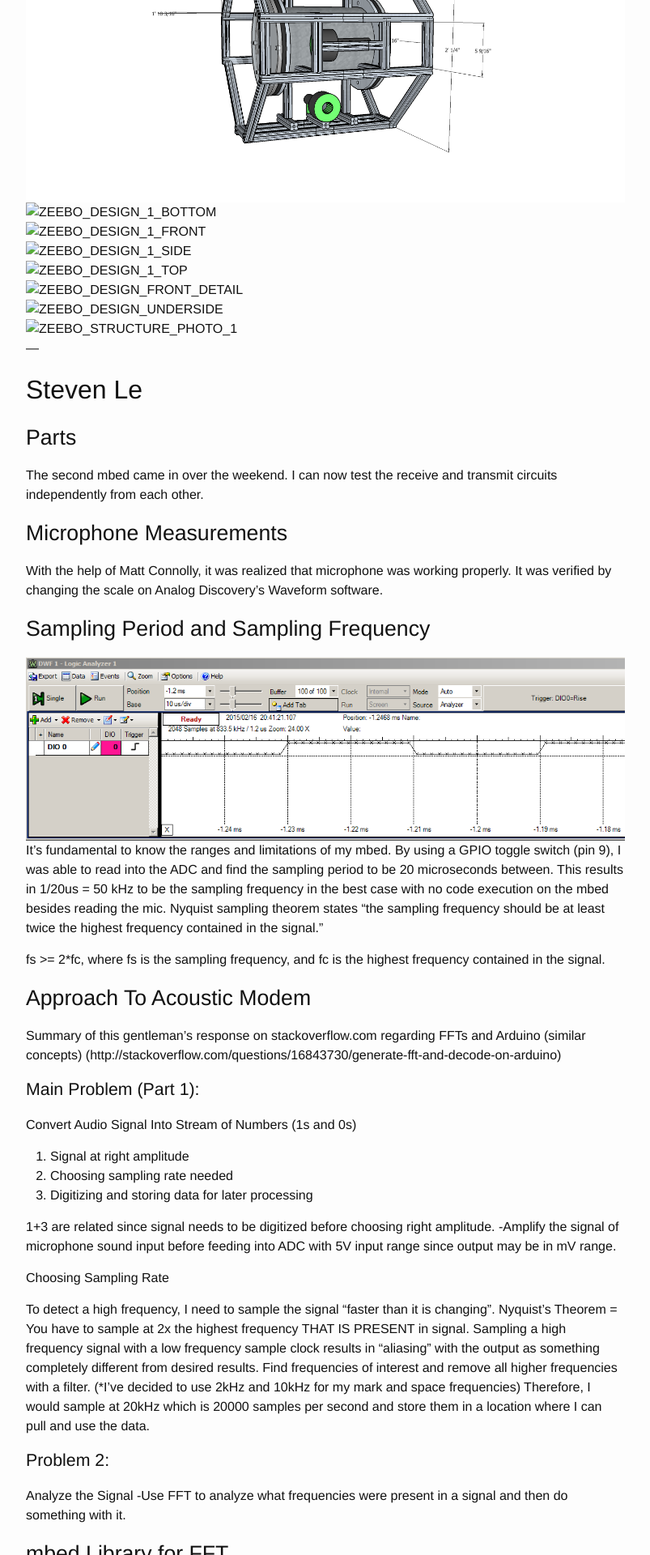
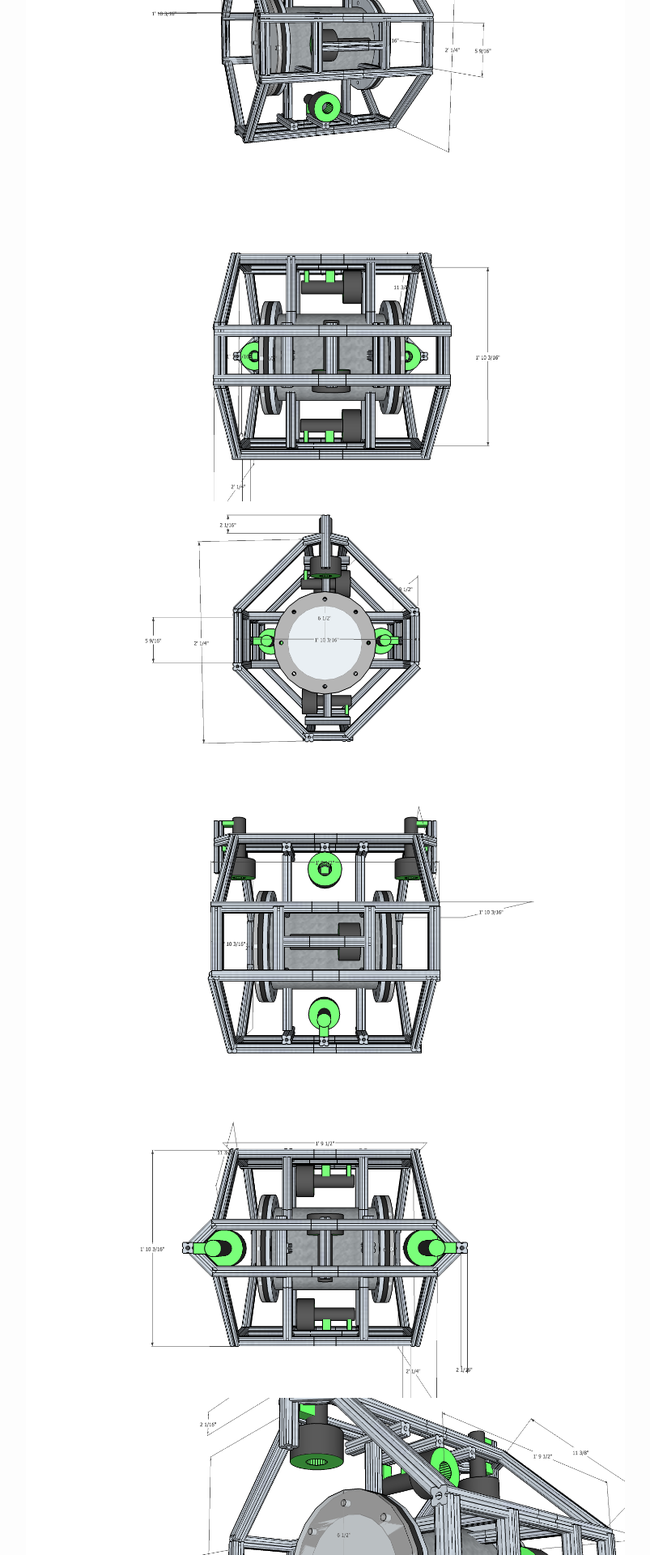
Before and after one commit to vartan/Xeebo, a Jekyll site: the page built from _posts/2015-02-20-weekly-report-5.md, in a window 1280 px wide. Shown: the part 2746-4666 px from the top of the page at 81% size, without its empty margins (238-1041 px from the left). Built offline with Jekyll 4.4.1, drawn with Linux system fonts in a browser that asks for light colours; comment, search, counter and statistics services are not loaded.

Commit message:
Sam done again

```diff
--- a/_posts/2015-02-20-weekly-report-5.md
+++ b/_posts/2015-02-20-weekly-report-5.md
@@ -78,13 +78,13 @@ The Camera will be placed inside of the housing and point forwards. The thruster
 The exoskeleton will hold the center electronics housing in place with braces as well as protect the thrusters from damage should the craft suffer a collision.
 
 ![ZEEBO_DESIGN_1_BACKSIDE](/images/ZEEBO_DESIGN_1_BACKSIDE.png)
-![ZEEBO_DESIGN_1_BOTTOM](ZEEBO_DESIGN_1_BOTTOM.png)
-![ZEEBO_DESIGN_1_FRONT](ZEEBO_DESIGN_1_FRONT.png)
-![ZEEBO_DESIGN_1_SIDE](ZEEBO_DESIGN_1_SIDE.png)
-![ZEEBO_DESIGN_1_TOP](ZEEBO_DESIGN_1_TOP.png)
-![ZEEBO_DESIGN_FRONT_DETAIL](ZEEBO_DESIGN_FRONT_DETAIL.png)
-![ZEEBO_DESIGN_UNDERSIDE](ZEEBO_DESIGN_UNDERSIDE.png)
-![ZEEBO_STRUCTURE_PHOTO_1](ZEEBO_STRUCTURE_PHOTO_1.png)
+![ZEEBO_DESIGN_1_BOTTOM](/images/ZEEBO_DESIGN_1_BOTTOM.png)
+![ZEEBO_DESIGN_1_FRONT](/images/ZEEBO_DESIGN_1_FRONT.png)
+![ZEEBO_DESIGN_1_SIDE](/images/ZEEBO_DESIGN_1_SIDE.png)
+![ZEEBO_DESIGN_1_TOP](/images/ZEEBO_DESIGN_1_TOP.png)
+![ZEEBO_DESIGN_FRONT_DETAIL](/images/ZEEBO_DESIGN_FRONT_DETAIL.png)
+![ZEEBO_DESIGN_UNDERSIDE](/images/ZEEBO_DESIGN_UNDERSIDE.png)
+![ZEEBO_STRUCTURE_PHOTO_1](/images/ZEEBO_STRUCTURE_PHOTO_1.png)
 ---
 
 #Steven Le
```
